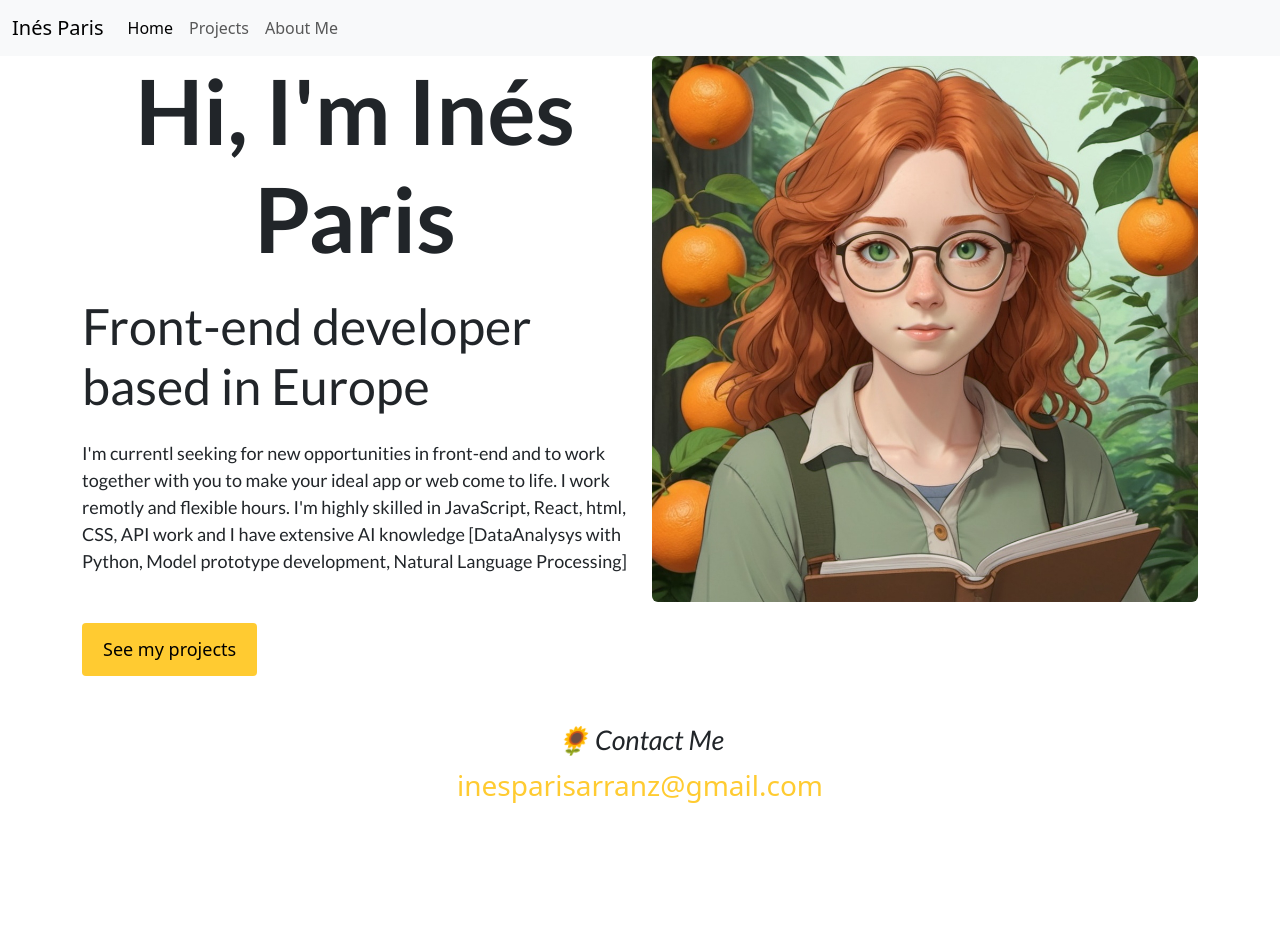
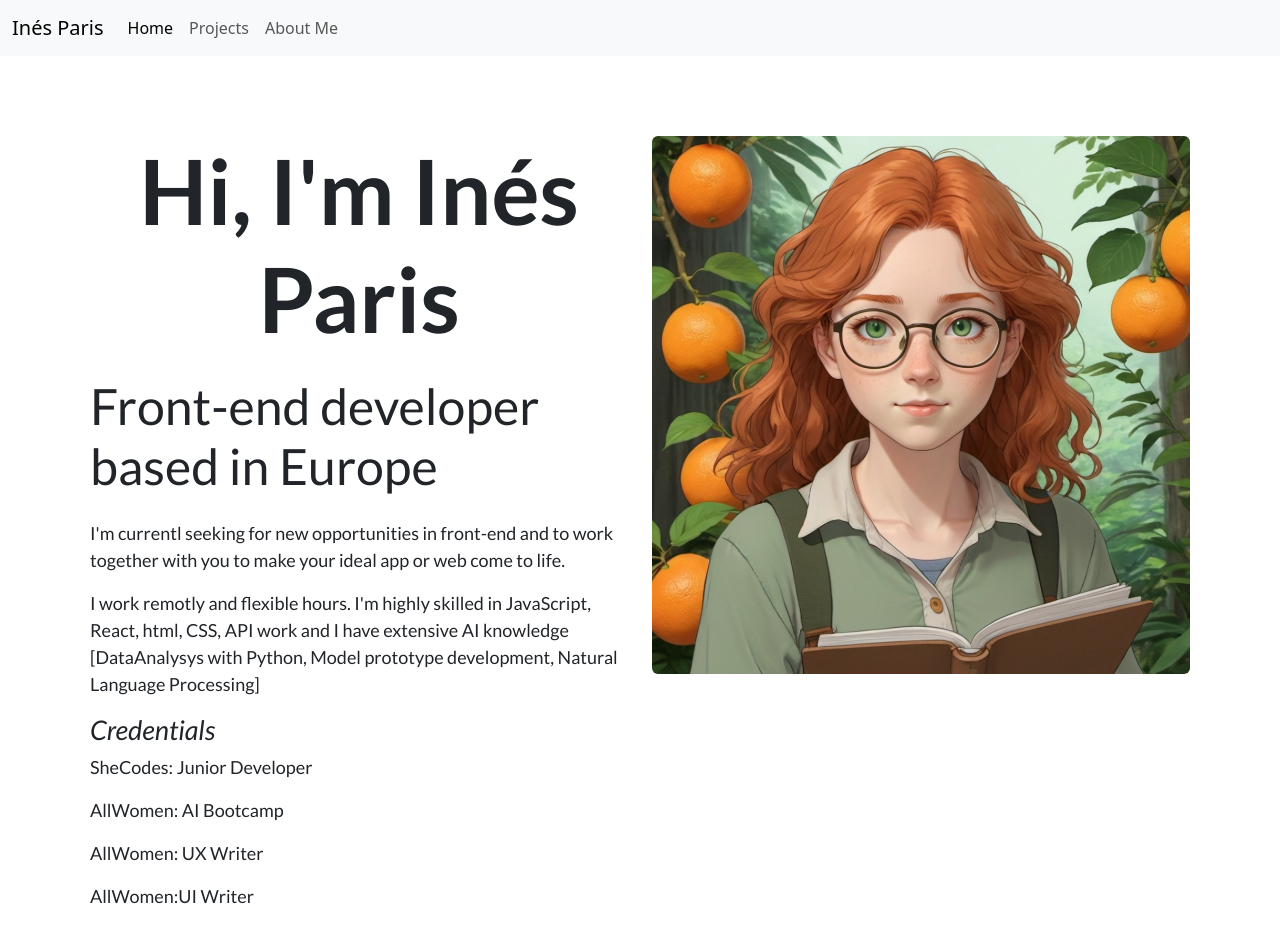
Before and after one commit to InesParis/portfolio, a plain HTML site: page about.html in a window 1280 px wide. Shown: the top 952 px of the page. Before the commit the page ends 806 px from the top, so only its background shows below. Drawn offline with nearby package versions, Linux system fonts and the light colour scheme.

Commit message:
about page
about page

```diff
--- a/about.html
+++ b/about.html
@@ -65,14 +65,24 @@
           <div class="content">
             <h1 class="mb-4">Hi, I'm Inés Paris</h1>
             <h2 class="mb-4">Front-end developer based in Europe</h2>
-            <p class="mb-5">
-              I'm currentl seeking for new opportunities in front-end and to
-              work together with you to make your ideal app or web come to life.
-              I work remotly and flexible hours. I'm highly skilled in
-              JavaScript, React, html, CSS, API work and I have extensive AI
-              knowledge [DataAnalysys with Python, Model prototype development,
-              Natural Language Processing]
-            </p>
+            <div class="mb-5">
+              <p>
+                I'm currentl seeking for new opportunities in front-end and to
+                work together with you to make your ideal app or web come to
+                life.</p>
+                <p> I work remotly and flexible hours. I'm highly skilled in
+                JavaScript, React, html, CSS, API work and I have extensive AI
+                knowledge [DataAnalysys with Python, Model prototype
+                development, Natural Language Processing]
+              </p>
+              <p>
+                <h3>Credentials</h3>
+                <p>SheCodes: Junior Developer</p>
+                <p>AllWomen: AI Bootcamp</p>
+                <p>AllWomen: UX Writer</p>
+                <p>AllWomen:UI Writer</p>
+              </p>
+            </div>
             <a type="button" class="btn btn-branding" href="/blog/projects.html"
               >See my projects</a
             >
--- a/style.css
+++ b/style.css
@@ -107,3 +107,6 @@ p {
 .project-description {
   padding: 110px 60px;
 }
+.content-container {
+  padding: 80px 20px;
+}
```
